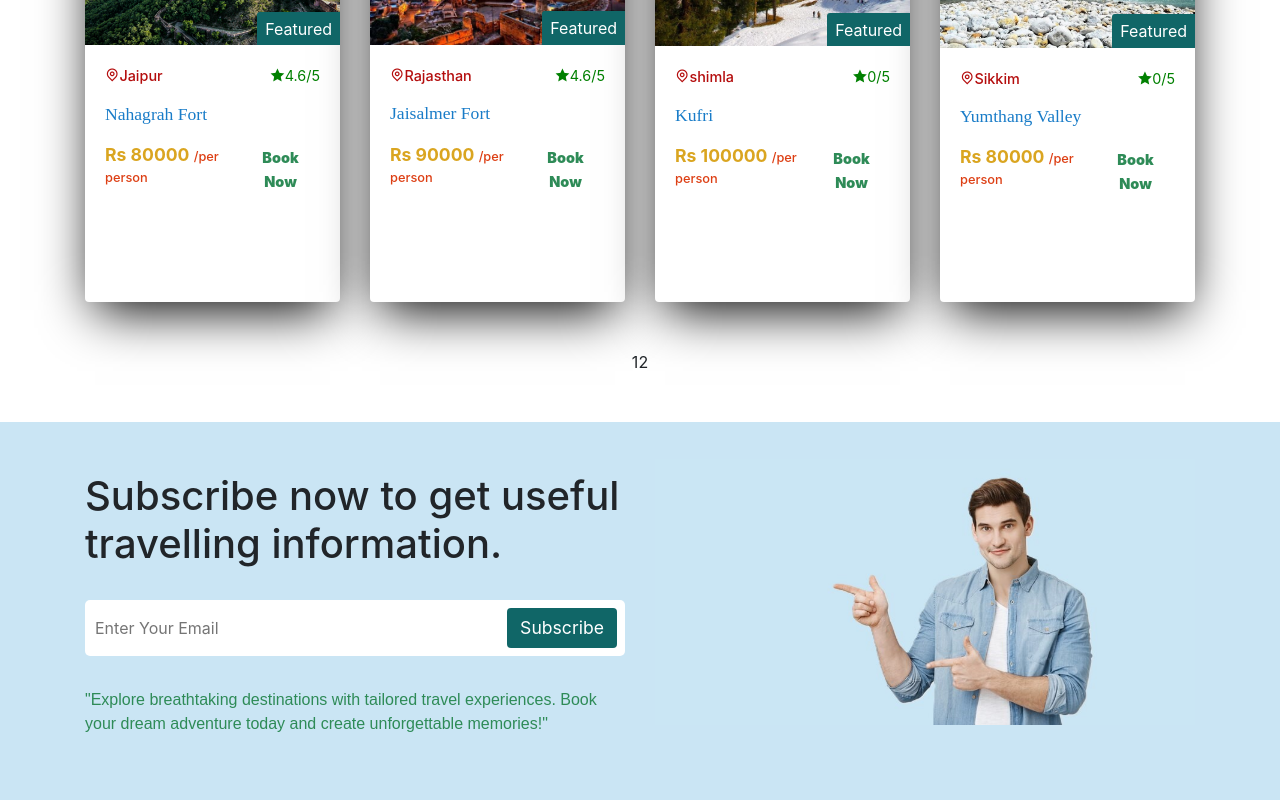
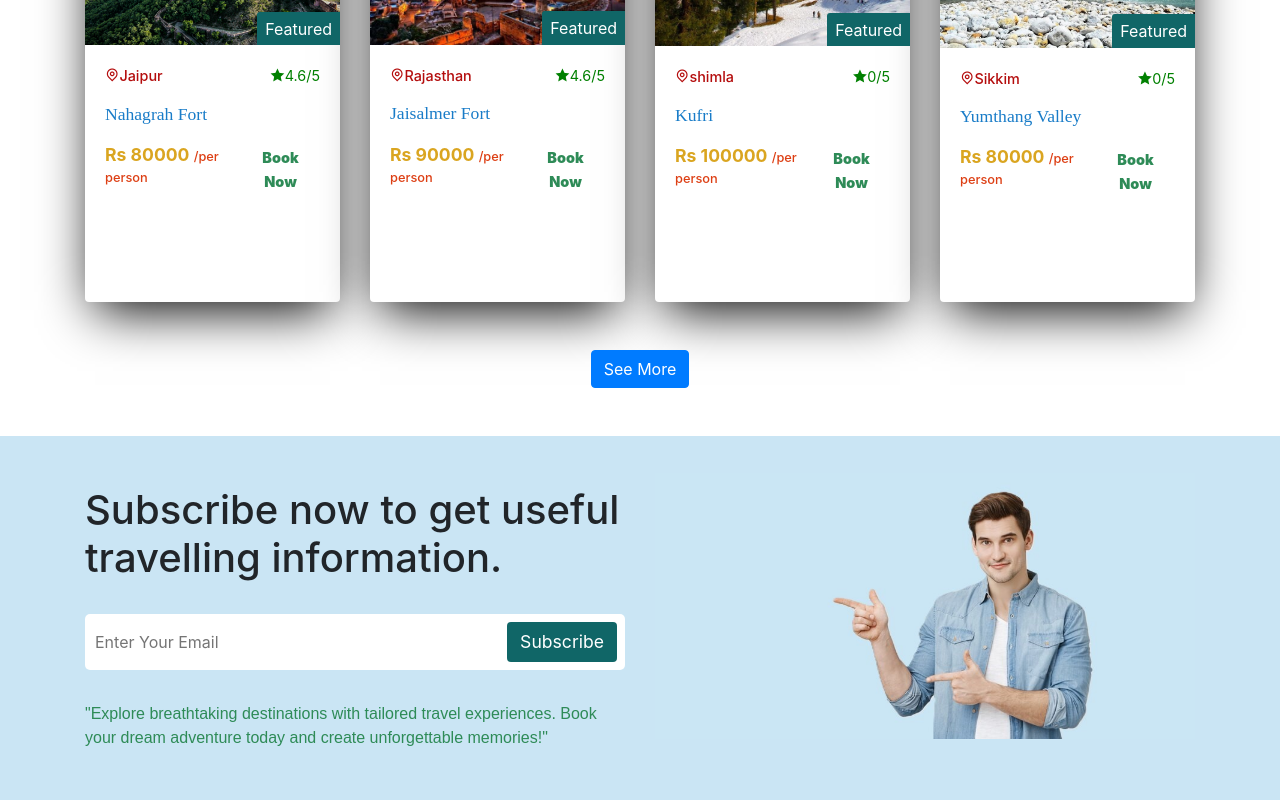
Before and after one commit to syedaasra24/Tour_Management, a React (Create React App) app in the folder frontend/: page /tours in a window 1280 px wide. Shown: the part 1078-1878 px from the top of the page. Built offline with nearby package versions, Linux system fonts and the light colour scheme.

Commit message:
tours change

```diff
--- a/frontend/src/pages/Home.jsx
+++ b/frontend/src/pages/Home.jsx
@@ -10,7 +10,7 @@ import { Col, Row, Container } from 'reactstrap';
 import MasonryImagesGallery from '../components/image-gallery/MasonryImagesGallery';
 import Testimonials from '../components/Testimonial/Testimonials';
 import TourCard from '../shared/TourCard';
-import tourData from '../assets/data/tours';
+import tourData from '../assets/data/tours'; // Assuming this is your tour.js file
 import Newsletter from '../shared/Newsletter';
 import Footer from '../components/Footer/Footer';
 
@@ -22,6 +22,9 @@ const Home = () => {
     const pages = Math.ceil(5 / 8); // later we will use backend
     setPageCount(pages);
   }, [page]);
+
+  // Only show the first 8 tours on the home page
+  const homeTours = tourData.slice(0, 8);
 
   return (
     <div className='Home'>
@@ -66,7 +69,8 @@ const Home = () => {
         <section className='pt-8'>
           <Container>
             <Row>
-              {tourData?.map((tour) => (
+              {/* Display only the first 8 tours */}
+              {homeTours.map((tour) => (
                 <Col lg='3' className='mb-4' key={tour.id}>
                   <TourCard tour={tour} />
                 </Col>
--- a/frontend/src/pages/Tours.jsx
+++ b/frontend/src/pages/Tours.jsx
@@ -1,4 +1,6 @@
-import React, { useState, useEffect } from 'react';
+
+
+import React, { useState } from 'react';
 import './Tours.css';
 import { Container, Row, Col } from 'reactstrap';
 import TourCard from '../shared/TourCard';
@@ -9,21 +11,15 @@ import Subtitle from '../shared/Subtitle';
 import Footer from '../components/Footer/Footer';
 
 // Import the tours data
-import tours from '../../src/assets/data/tours';  // Update this path to match your actual location
+import tours from '../../src/assets/data/tours';
 
 const Tours = () => {
-  const [pageCount, setPageCount] = useState(0);
-  const [page, setPage] = useState(0);
-  const toursPerPage = 8;  // Number of tours to display per page
+  const [visibleTours, setVisibleTours] = useState(8); // Initially showing 8 tours
 
-  // Pagination logic
-  const paginatedTours = tours.slice(page * toursPerPage, (page + 1) * toursPerPage);
 
-  useEffect(() => {
-    const pages = Math.ceil(tours.length / toursPerPage);
-    setPageCount(pages);
-    window.scrollTo(0, 0);
-  }, [page]);
+  const handleSeeMore = () => {
+    setVisibleTours((prevVisibleTours) => prevVisibleTours + 8); // Load 8 more tours
+  };
 
   return (
     <div className='Tours'>
@@ -44,22 +40,23 @@ const Tours = () => {
       <section className='pt-0'>
         <Container>
           <Row>
-            {paginatedTours.map(tour => (
+            {/* Display visibleTours number of tours */}
+            {tours.slice(0, visibleTours).map((tour) => (
               <Col lg='3' className='mb-4' key={tour.id}>
                 <TourCard tour={tour} />
               </Col>
             ))}
 
-            {/* Pagination */}
-            <Col lg='12'>
-              <div className='pagination d-flex align-items-center justify-content-center mt-4 gap-3'>
-                {[...Array(pageCount).keys()].map(number => (
-                  <span key={number} onClick={() => setPage(number)} style={{ cursor: 'pointer' }}>
-                    {number + 1}
-                  </span>
-                ))}
-              </div>
-            </Col>
+            {/* See More Button */}
+            {visibleTours < tours.length && (
+              <Col lg='12'>
+                <div className='see-more d-flex align-items-center justify-content-center mt-4'>
+                  <button onClick={handleSeeMore} className='btn btn-primary'>
+                    See More
+                  </button>
+                </div>
+              </Col>
+            )}
           </Row>
         </Container>
       </section>
```
